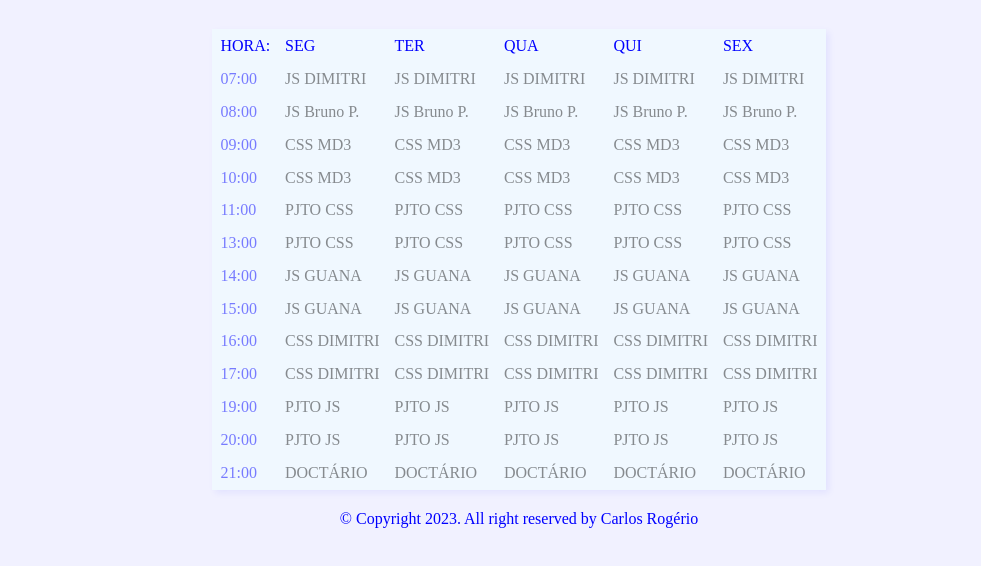
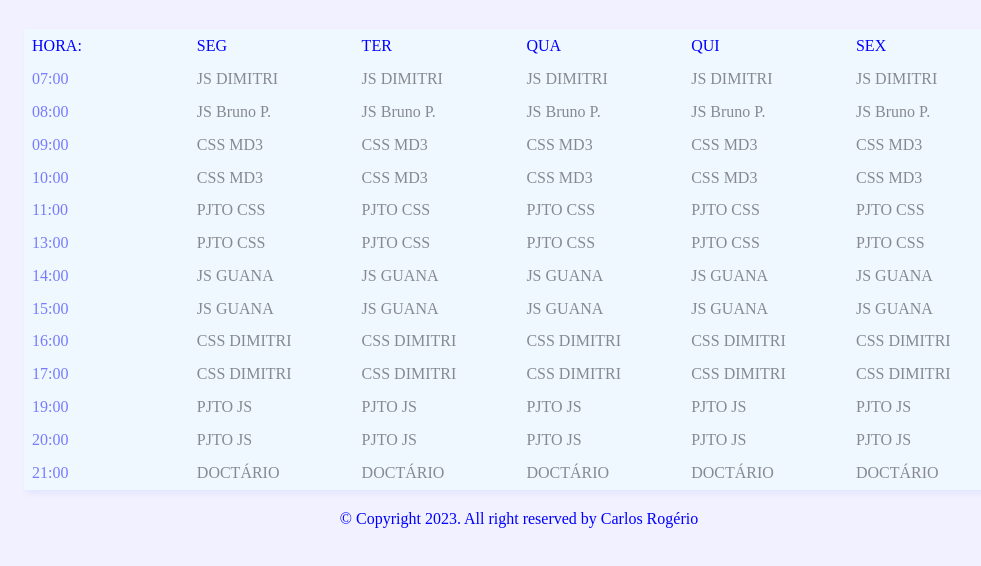
Before and after one commit to 0pripyat92/Cronograma, a plain HTML site: page index.html in a window 1280 px wide. Shown: the part 106-672 px from the top of the page, without its empty margins (121-1102 px from the left). Drawn offline with Linux system fonts and the light colour scheme.

Commit message:
commit  table

```diff
--- a/style.css
+++ b/style.css
@@ -23,14 +23,16 @@ h4{
 
 table{
     margin: auto;
-background-color: aliceblue;
-box-shadow: 3px 3px 7px rgba(0, 0, 255, 0.062);
+    background-color: aliceblue;
+    box-shadow: 3px 3px 7px rgba(0, 0, 255, 0.062);
+
 }
 
 
 table>tbody>tr>td{
     padding: 0.4rem;
-    margin: 0.2rem;
+    margin: 0.4rem;
+    width: 150px;
 }
 
 a{
```
